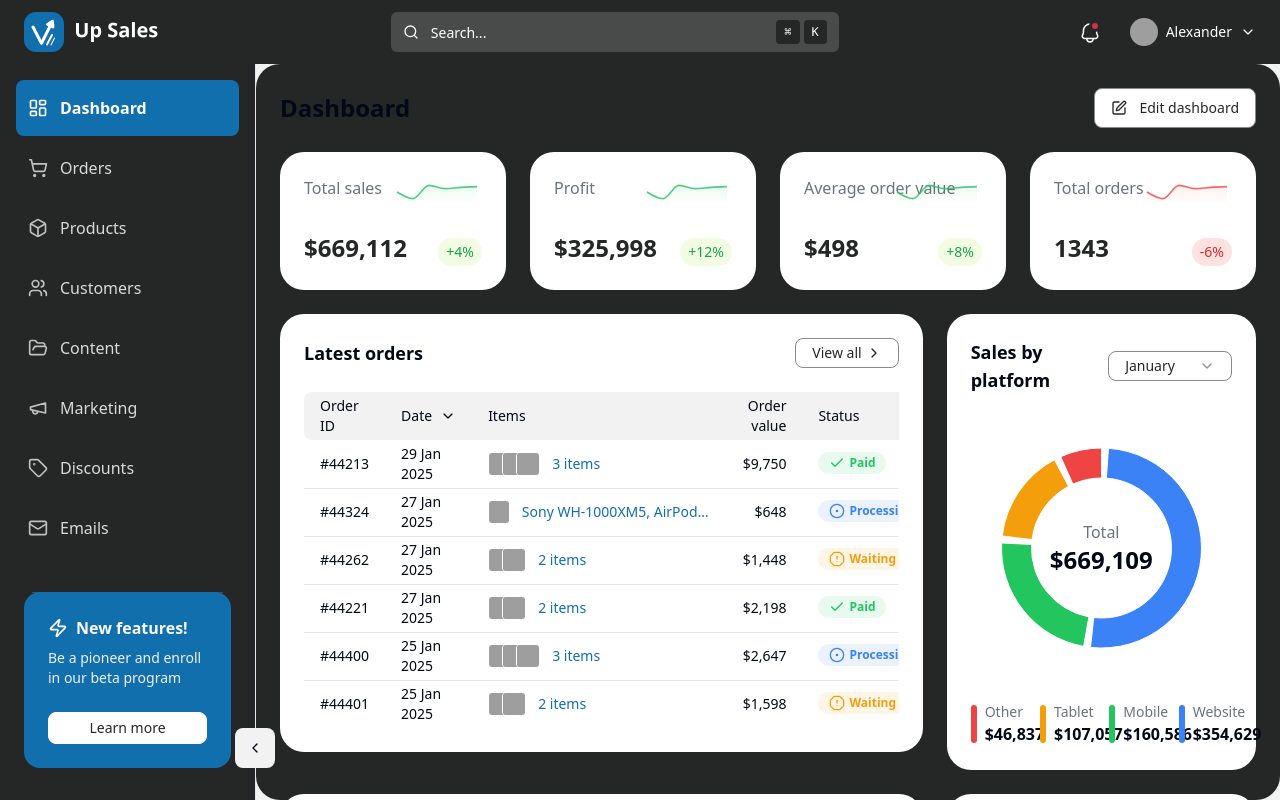
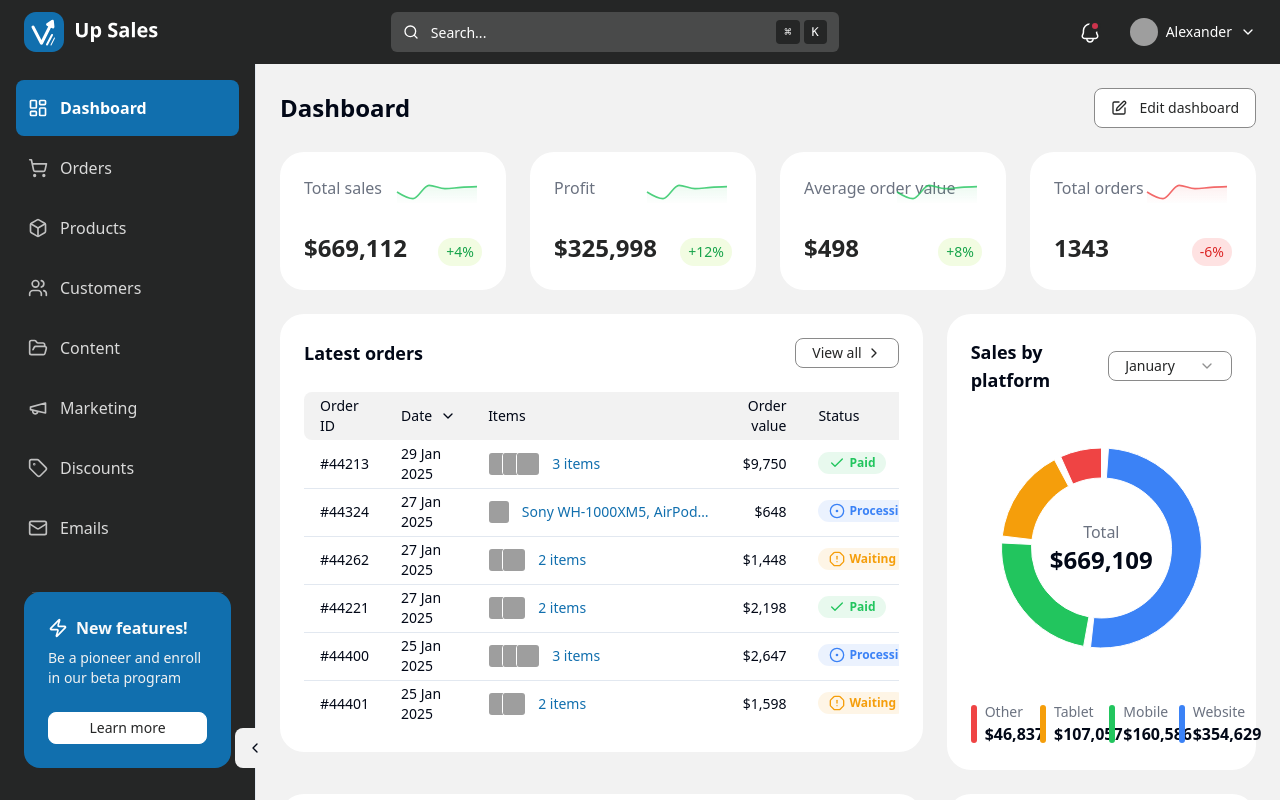
Before and after one commit to nicolaesocaciu/up-sales, a React (Vite) app: page / in a window 1280 px wide. Built offline with nearby package versions, Linux system fonts and the light colour scheme; grey boxes are pictures that could not be loaded.

Commit message:
roundend-corner

```diff
--- a/src/components/layout/DashboardLayout.tsx
+++ b/src/components/layout/DashboardLayout.tsx
@@ -7,13 +7,13 @@ export const DashboardLayout = ({ children }: { children: React.ReactNode }) =>
   const [isCollapsed, setIsCollapsed] = useState(false);
 
   return (
-    <div className="min-h-screen bg-content">
+    <div className="min-h-screen bg-content bg-[#252626]">
       <TopBar />
       <div className="flex pt-16">
         <Sidebar onCollapse={(collapsed) => setIsCollapsed(collapsed)} />
         <main className={`flex-1 p-6 transition-[margin-left] duration-300 ${
           isCollapsed ? "ml-16" : "ml-16 lg:ml-64"
-        } overflow-y-auto h-[calc(100vh-64px)] bg-[#252626] rounded-[24px]`}>
+        } overflow-y-auto h-[calc(100vh-64px)] rounded-[24px]`}>
           {children}
         </main>
       </div>
```
